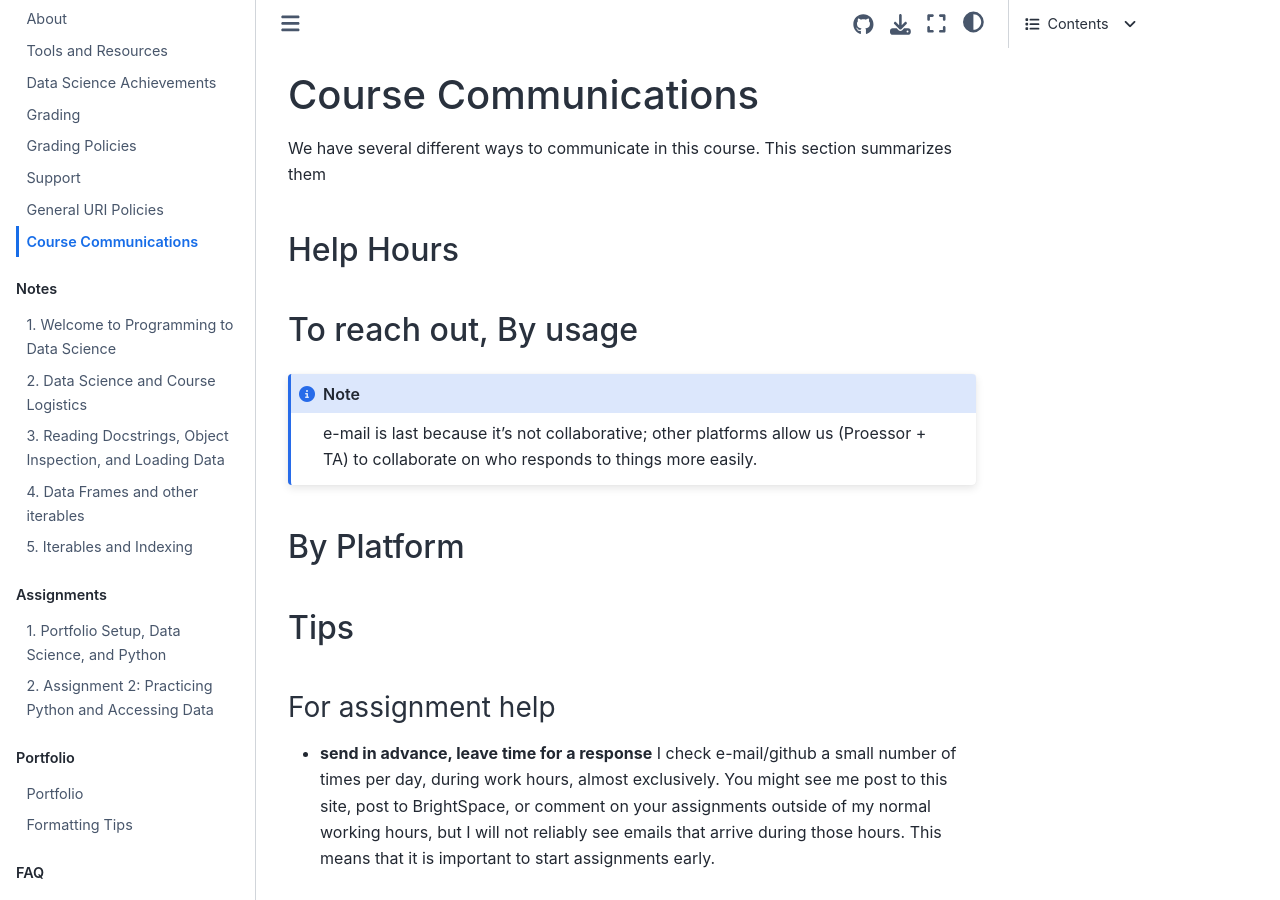
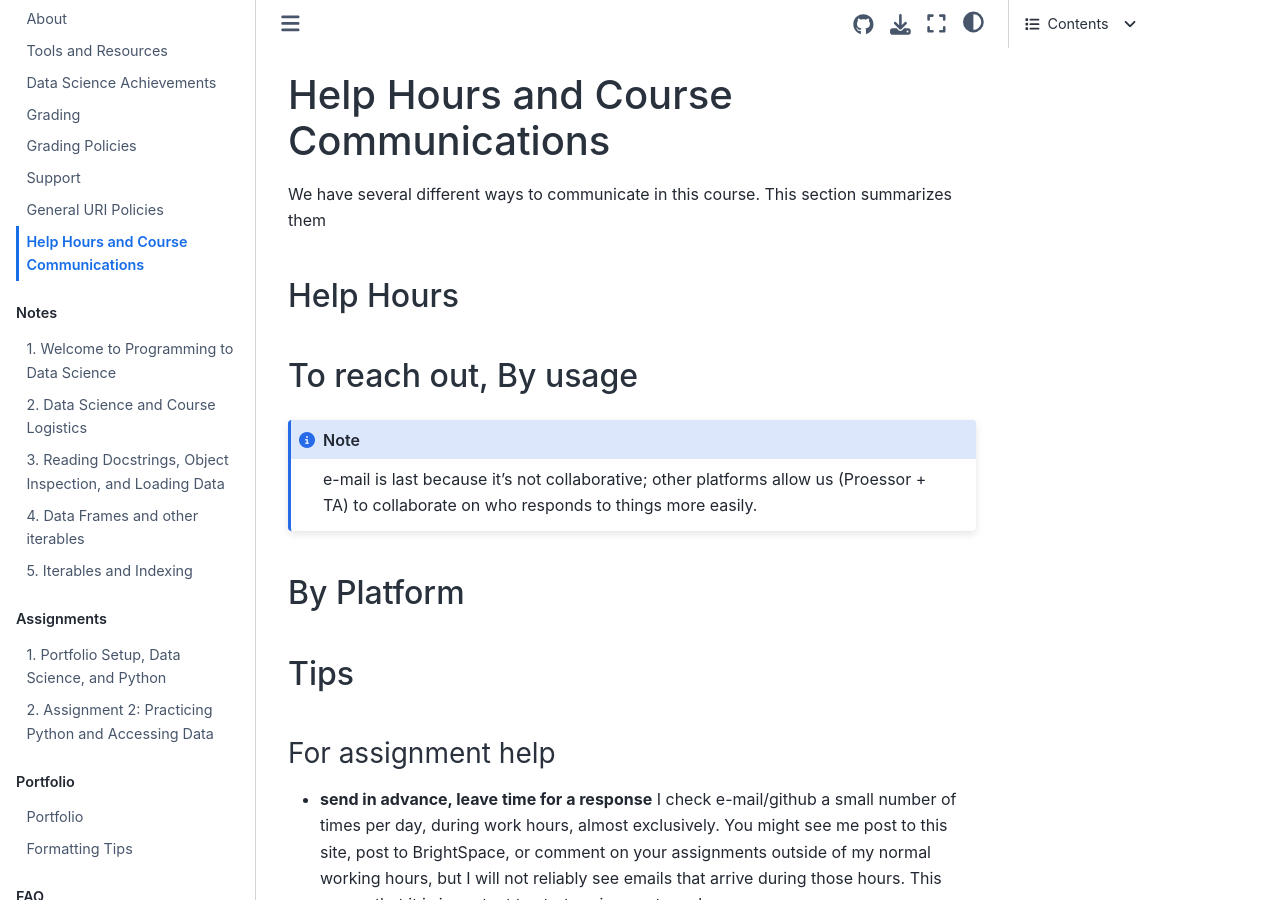
Before and after one commit to rhodyprog4ds/BrownFall22, a Jupyter Book: the page built from syllabus/communication.md, in a window 1280 px wide and 900 px high. Built offline with Jupyter Book 1.0.4 settings and Sphinx 7.4.7 and the Sphinx Book theme 1.1.4, drawn with Linux system fonts in a browser that asks for light colours; pages that are not in the unit, such as notebooks, are missing from menus.

Commit message:
update header make help hours more findable

```diff
--- a/syllabus/communication.md
+++ b/syllabus/communication.md
@@ -14,7 +14,7 @@ kernelspec:
 
 
 
-# Course Communications
+# Help Hours and Course Communications
 
 We have several different ways to communicate in this course. This section summarizes them
 
```
